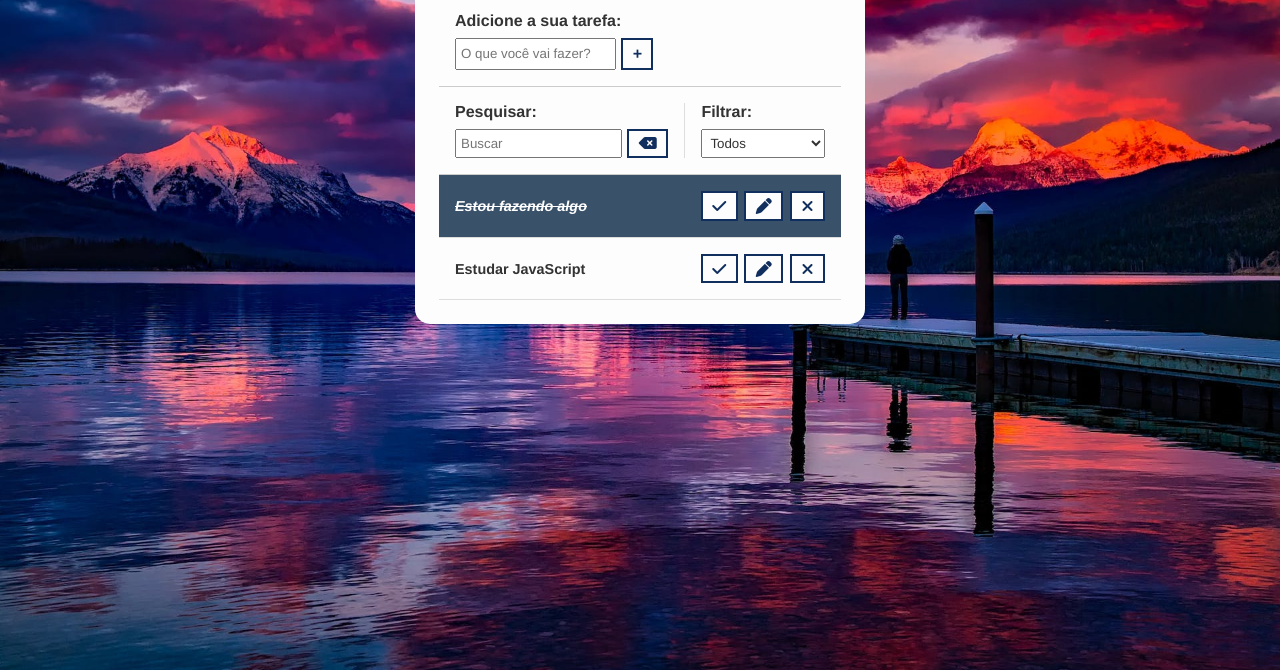
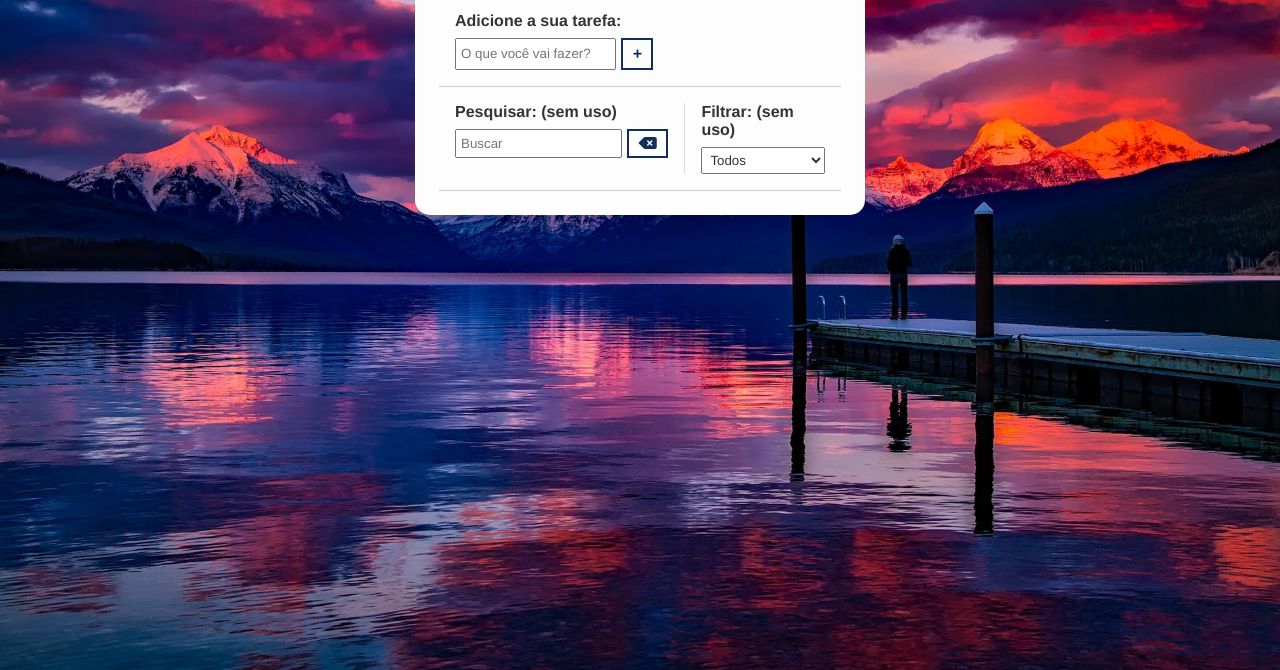
Before and after one commit to gustarabelo/To-Do-List, a plain HTML site: page index.html in a window 1280 px wide. Shown: the part 130-800 px from the top of the page. Drawn offline with Linux system fonts and the light colour scheme.

Commit message:
Alterando detalhes

```diff
--- a/index.html
+++ b/index.html
@@ -37,7 +37,7 @@
         </form>
         <div id="toolbar">
             <div id="search">
-                <h4>Pesquisar:</h4>
+                <h4>Pesquisar: (sem uso)</h4>
                 <form>
                     <input type="text" id="search-input" placeholder="Buscar">
                     <button id="erase-button">
@@ -46,7 +46,7 @@
                 </form>
             </div>
             <div id="filter">
-                <h4>Filtrar:</h4>
+                <h4>Filtrar: (sem uso)</h4>
                 <select id="filter-select">
                     <option value="all">Todos</option>
                     <option value="done">Feitas</option>
@@ -55,7 +55,7 @@
             </div>
         </div>
         <div id="todo-list">
-            <div class="todo done">
+            <!-- <div class="todo done">
                 <h3>Estou fazendo algo</h3>
                 <button class="finish-todo">
                     <i class="fa-solid fa-check"></i>
@@ -78,7 +78,7 @@
                 <button class="remove-todo">
                     <i class="fa-solid fa-xmark"></i>
                 </button>
-            </div>
+            </div> -->
         </div>
     </div>
 </body>
```
